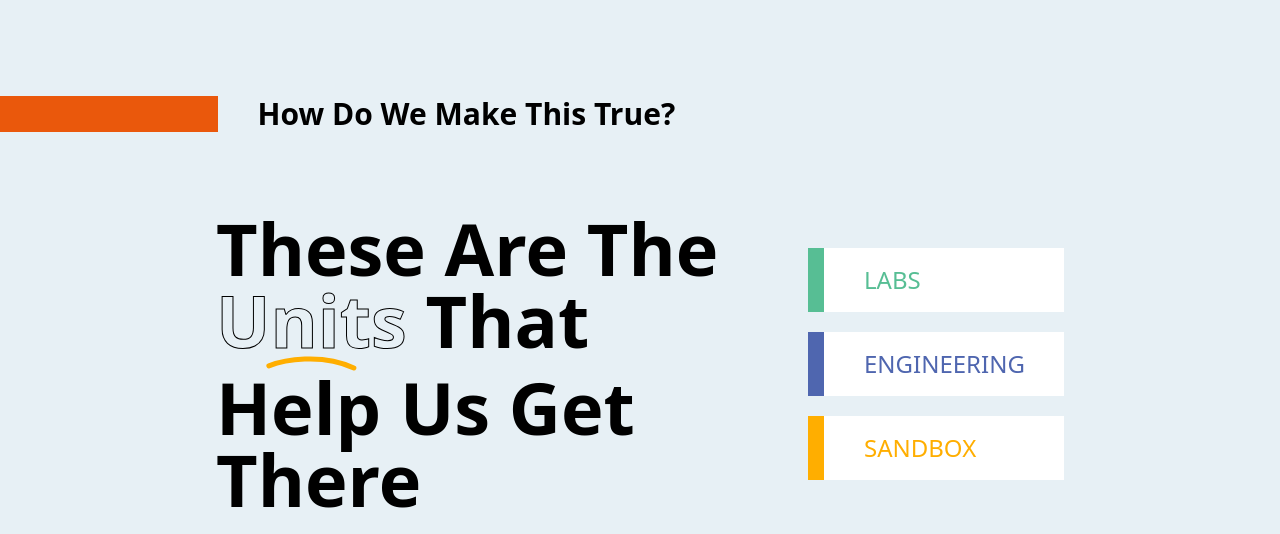
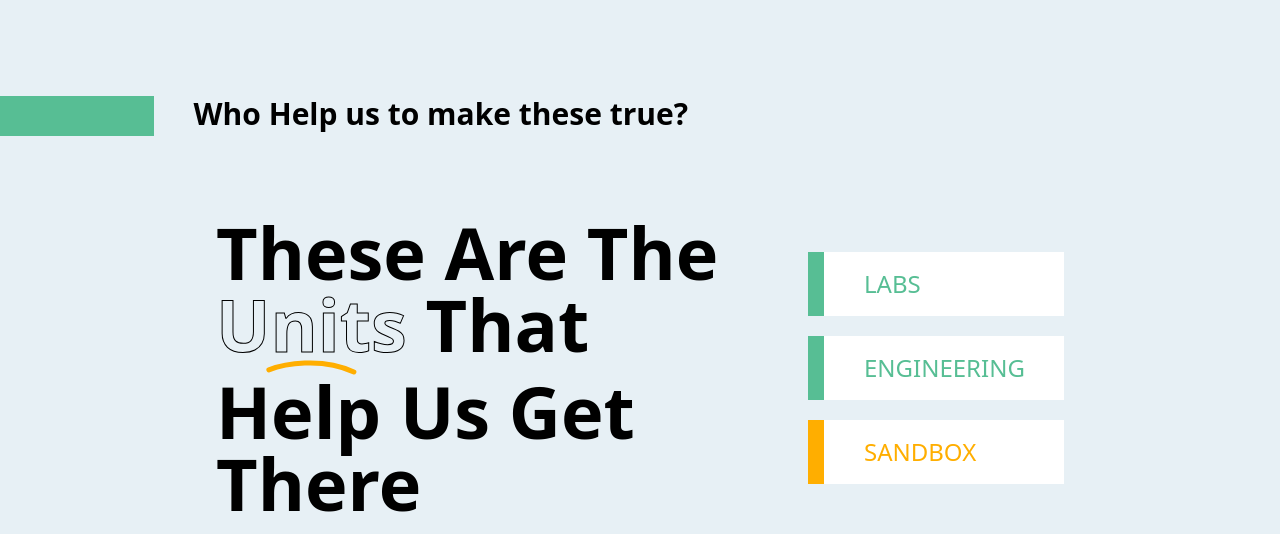
Before and after one commit to eze-une/before-landing, a React (Create React App) app: page / in a window 1280 px wide. Shown: the part 3672-4206 px from the top of the page. Built offline with nearby package versions, Linux system fonts and the light colour scheme.

Commit message:
width length fix

```diff
--- a/src/components/sections/Units.js
+++ b/src/components/sections/Units.js
@@ -7,11 +7,18 @@ function Units() {
   const textLineStart = useRef(null);
   return (
     <>
-      <div className="flex  flex-col h-[100vh] lg:h-[70vh] w-full space-y-20 lg:space-y-0 bg-[#E7F0F5] snapped">
-        <div className="w-full flex justify-start items-start text-left">
+      <div className="flex flex-col h-[100vh] lg:h-[70vh] w-full space-y-20 lg:space-y-0 bg-[#E7F0F5] snapped">
+        <div className="flex flex-row ">
+          <div className="h-10 w-5 bg-[#57BE94] w-[10%] lg:w-[12%] mr-10"></div>
+          <p className="text-3xl text-left font-bold">
+            Who Help us to make these true?
+          </p>
+        </div>
+
+        {/* <div className="w-full flex justify-start items-start text-left">
           <div className="lg:w-[17%] w-[10%] h-full bg-orange-600 mr-10"></div>
           <p className="font-bold text-3xl">How Do We Make This True?</p>
-        </div>
+        </div> */}
         <div className="flex flex-col lg:flex-row items-center justify-center text-center">
           <p
             className="text-5xl font-bold w-[90%] lg:w-[40%] lg:py-20 lg:text-left lg:text-7xl"
@@ -20,7 +27,7 @@ function Units() {
             These Are The{" "}
             <span className="inline-block">
               <span
-                className=" text-transparent"
+                className="text-transparent"
                 style={{ WebkitTextStroke: "1px black" }}
               >
                 Units
@@ -43,10 +50,11 @@ function Units() {
             </span>{" "}
             That Help Us Get There
           </p>
-          <div className="flex flex-col rotate-[90deg] lg:rotate-0 mt-40 lg:mt-0 w-[40%] lg:w-[20%] space-y-5 lg:ml-20">
+
+          <div className="flex flex-col rotate-[90deg] ml:10 lg:rotate-0 mt-40 lg:mt-0 w-[60%] md:w-[30%] lg:w-[20%] space-y-5 lg:ml-20">
             <AnchorLink href="#units">
               <div
-                className="flex flex-row space-x-10 bg-white w-full h-[4rem] text-center items-center "
+                className="flex flex-row space-x-10 bg-white w-[100%] h-[4rem] text-center items-center "
                 id="labs"
               >
                 <div className="bg-[#57BE94] h-full w-4"></div>
@@ -56,11 +64,11 @@ function Units() {
 
             <AnchorLink href="#units">
               <div
-                className="flex flex-row space-x-10 bg-white w-full h-[4rem] text-center items-center"
-                id="enginnering"
+                className="flex flex-row space-x-10 bg-white w-full h-[4rem] text-center items-center "
+                id="labs"
               >
-                <div className="bg-[#4F66AF] h-full w-4"></div>
-                <p className="text-2xl text-[#4F66AF]">ENGINEERING</p>
+                <div className="bg-[#57BE94] h-full w-4"></div>
+                <p className="text-2xl text-[#57BE94]">ENGINEERING</p>
               </div>
             </AnchorLink>
             <AnchorLink href="#units">
```
